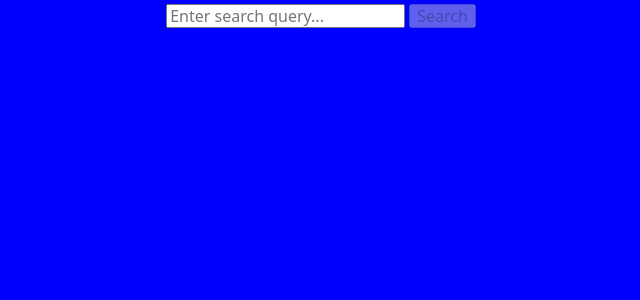
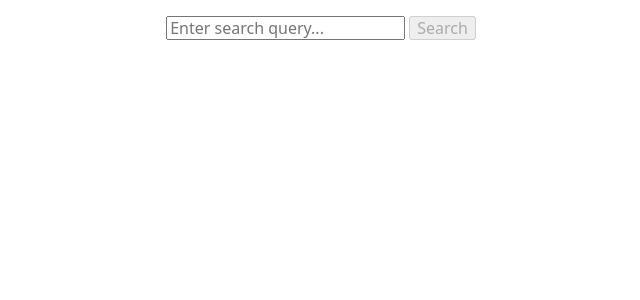
Before and after one commit to jasper7466/rss-react-2024-q3, a React (Vite) app: page / in a window 1280 px wide. Shown: the top 300 px of the page, without its empty margins (319-959 px from the left). Built offline with nearby package versions, Linux system fonts and the light colour scheme.

Commit message:
feat: change colors in css-constants

```diff
--- a/src/styles/constants.css
+++ b/src/styles/constants.css
@@ -1,8 +1,8 @@
 :root {
   /* colors */
-  --color-bg-primary: blue;
+  --color-bg-primary: white;
   --color-bg-secondary: gray;
-  --color-txt-primary: white;
+  --color-txt-primary: black;
 
   /* spacing */
   --spacing-xs-4px: 4px;
--- a/src/styles/styles.css
+++ b/src/styles/styles.css
@@ -1,5 +1,6 @@
 body {
   display: flex;
   justify-content: center;
-  background-color: blue;
+  padding: var(--spacing-m-12px);
+  background-color: var(--color-bg-primary);
 }
```
